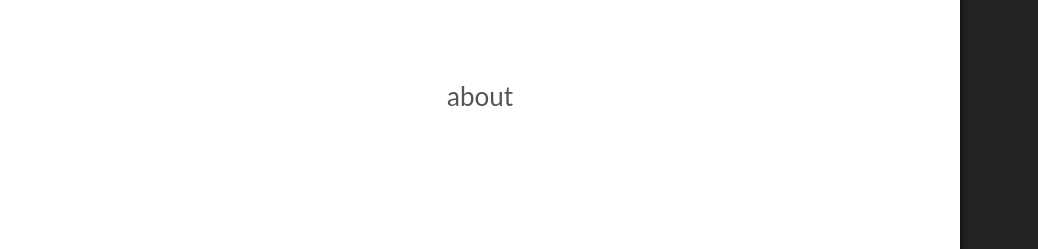
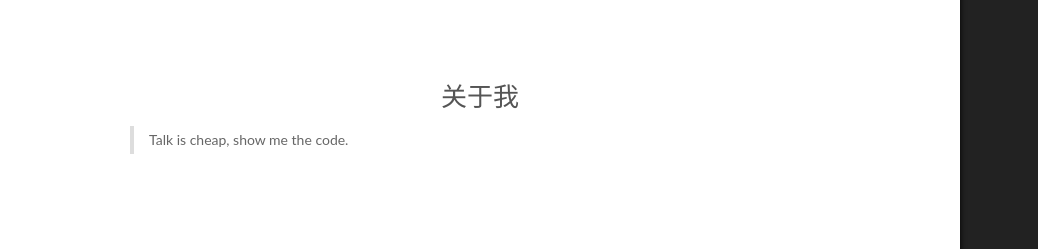
Before and after one commit to aprilnops/aprilnops.github.io, a plain HTML site: page about/index.html in a window 1280 px wide. Shown: the part 93-342 px from the top of the page, 0-1038 px from the left. Drawn offline with Linux system fonts and the light colour scheme.

Commit message:
Site updated: 2018-02-12 17:31:43

```diff
--- a/about/index.html
+++ b/about/index.html
@@ -79,17 +79,17 @@
 
 
 
-<meta name="description" content="世上本无事，佣人自扰之">
+<meta name="description" content="Talk is cheap, show me the code.">
 <meta property="og:type" content="website">
-<meta property="og:title" content="about">
+<meta property="og:title" content="关于我">
 <meta property="og:url" content="https://aprilnops.github.io/about/index.html">
 <meta property="og:site_name" content="Nops Blog">
-<meta property="og:description" content="世上本无事，佣人自扰之">
+<meta property="og:description" content="Talk is cheap, show me the code.">
 <meta property="og:locale" content="zh-Hans">
-<meta property="og:updated_time" content="2018-02-11T08:58:42.000Z">
+<meta property="og:updated_time" content="2018-02-12T09:31:16.000Z">
 <meta name="twitter:card" content="summary">
-<meta name="twitter:title" content="about">
-<meta name="twitter:description" content="世上本无事，佣人自扰之">
+<meta name="twitter:title" content="关于我">
+<meta name="twitter:description" content="Talk is cheap, show me the code.">
 
 
 
@@ -125,7 +125,7 @@
 
 
 
-  <title>about | Nops Blog</title>
+  <title>关于我 | Nops Blog</title>
 
 
 
@@ -279,7 +279,7 @@
     <div class="post-block page">
       <header class="post-header">
 
-	<h1 class="post-title" itemprop="name headline">about</h1>
+	<h1 class="post-title" itemprop="name headline">关于我</h1>
 
 
 
@@ -291,6 +291,9 @@
       <div class="post-body">
 
 
+          <blockquote>
+<p>Talk is cheap, show me the code.</p>
+</blockquote>
 
 
       </div>
```
